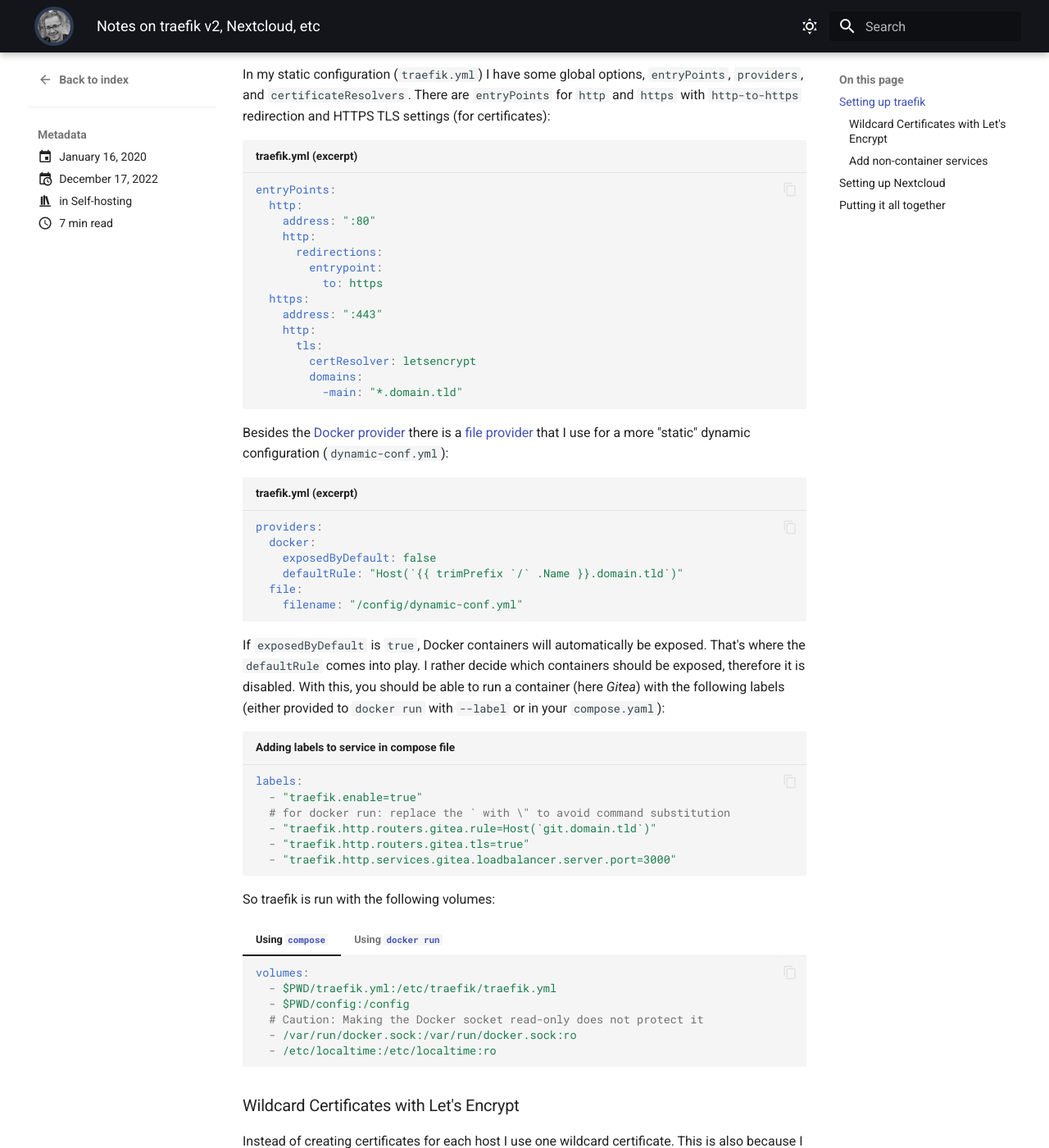
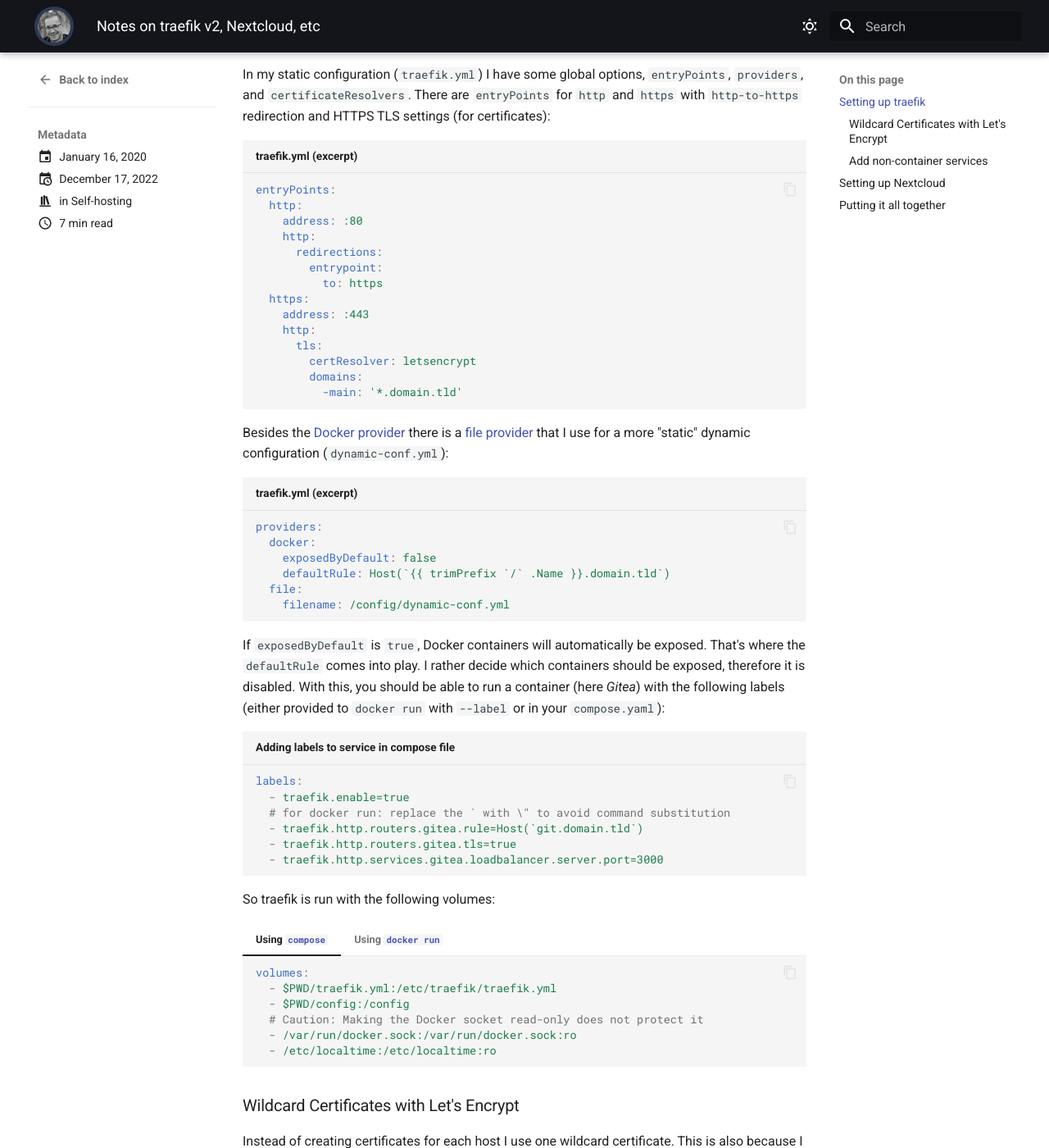
Before and after one commit to mschoettle/website, an MkDocs documentation site: the page built from docs/blog/posts/2020/notes-on-traefik-v2-nextcloud-etc.md, in a window 1280 px wide and 1400 px high, scrolled down 820 px. Shown: the whole window at 82% size. Built offline with MkDocs 1.6.1 and Material for MkDocs 9.7.7, drawn with Linux system fonts in a browser that asks for light colours; emoji names are drawn with the system emoji font; plug-ins that fetch from the network failed and are left out; some of the changed text lies outside the part shown.

````diff
--- a/.pre-commit-config.yaml
+++ b/.pre-commit-config.yaml
@@ -64,6 +64,7 @@ repos:
           - mdformat-gfm-alerts==2.0.0
           - mdformat-ruff==0.1.3
           - ruff==0.14.10
+          - mdformat-config==0.2.1
 
   - repo: https://github.com/DavidAnson/markdownlint-cli2
     rev: v0.20.0
--- a/docs/blog/posts/2020/notes-on-traefik-v2-nextcloud-etc.md
+++ b/docs/blog/posts/2020/notes-on-traefik-v2-nextcloud-etc.md
@@ -47,18 +47,18 @@ There are `entryPoints` for `http` and `https` with `http-to-https` redirection
 ```yaml title="traefik.yml (excerpt)"
 entryPoints:
   http:
-    address: ":80"
+    address: :80
     http:
       redirections:
         entrypoint:
           to: https
   https:
-    address: ":443"
+    address: :443
     http:
       tls:
         certResolver: letsencrypt
         domains:
-          -main: "*.domain.tld"
+          -main: '*.domain.tld'
 ```
 
 Besides the [Docker provider](https://doc.traefik.io/traefik/providers/docker/) there is a [file provider](https://doc.traefik.io/traefik/providers/file/) that I use for a more "static" dynamic configuration (`dynamic-conf.yml`):
@@ -67,9 +67,9 @@ Besides the [Docker provider](https://doc.traefik.io/traefik/providers/docker/)
 providers:
   docker:
     exposedByDefault: false
-    defaultRule: "Host(`{{ trimPrefix `/` .Name }}.domain.tld`)"
+    defaultRule: Host(`{{ trimPrefix `/` .Name }}.domain.tld`)
   file:
-    filename: "/config/dynamic-conf.yml"
+    filename: /config/dynamic-conf.yml
 ```
 
 If `exposedByDefault` is `true`, Docker containers will automatically be exposed.
@@ -79,11 +79,11 @@ With this, you should be able to run a container (here _Gitea_) with the followi
 
 ```yaml title="Adding labels to service in compose file"
 labels:
-  - "traefik.enable=true"
+  - traefik.enable=true
   # for docker run: replace the ` with \" to avoid command substitution
-  - "traefik.http.routers.gitea.rule=Host(`git.domain.tld`)"
-  - "traefik.http.routers.gitea.tls=true"
-  - "traefik.http.services.gitea.loadbalancer.server.port=3000"
+  - traefik.http.routers.gitea.rule=Host(`git.domain.tld`)
+  - traefik.http.routers.gitea.tls=true
+  - traefik.http.services.gitea.loadbalancer.server.port=3000
 ```
 
 So traefik is run with the following volumes:
@@ -139,7 +139,7 @@ certificatesResolvers:
         provider: manual
         # delayBeforeCheck: 120
       email: someone@example.com
-      storage: "/config/acme.json"
+      storage: /config/acme.json
       # Staging server
       # caServer: "https://acme-staging-v02.api.letsencrypt.org/directory"
 ```
@@ -179,8 +179,8 @@ To allow `TLS 1.2`, you need to add the label `"traefik.http.routers.gitea.tls.o
 
 ```yaml title="Enabling TLS termination for a service in the compose file"
 labels:
-  - "traefik.http.routers.gitea.tls=true"
-  - "traefik.http.routers.gitea.tls.options=mintls12@file"
+  - traefik.http.routers.gitea.tls=true
+  - traefik.http.routers.gitea.tls.options=mintls12@file
 ```
 
 ### Add non-container services
@@ -197,14 +197,14 @@ Here is the configuration for Pi-Hole (the same applies for the router):
 http:
   routers:
     pihole:
-        rule: Host(`pihole.domain.tld`)
-        service: pihole
-        tls: {}
+      rule: Host(`pihole.domain.tld`)
+      service: pihole
+      tls: {}
   services:
     pihole:
-        loadBalancer:
-        servers:
-            - url: "http://pi.hole:8080"
+      loadBalancer:
+      servers:
+        - url: http://pi.hole:8080
 ```
 
 ## Setting up Nextcloud
````
Also changed, not shown: docs/blog/posts/2019/migrate-legacy-thunderbird-add-on-to-mailextension-for-thunderbird-68.md (+1 -1 lines), docs/blog/posts/2025/openemr-fhir-oauth2.md (+3 -3 lines), docs/blog/posts/2025/semantic-release-ssh-deploy-key.md (+1 -1 lines).
